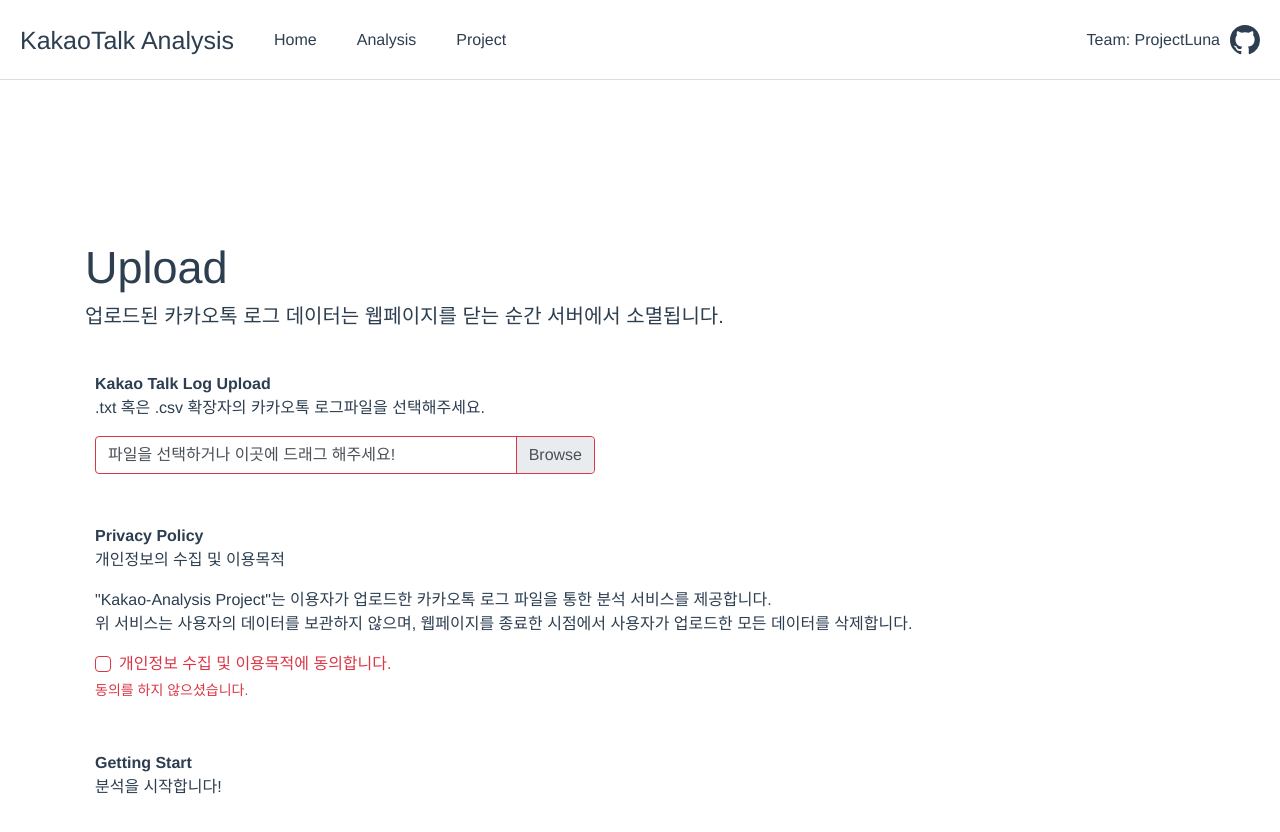
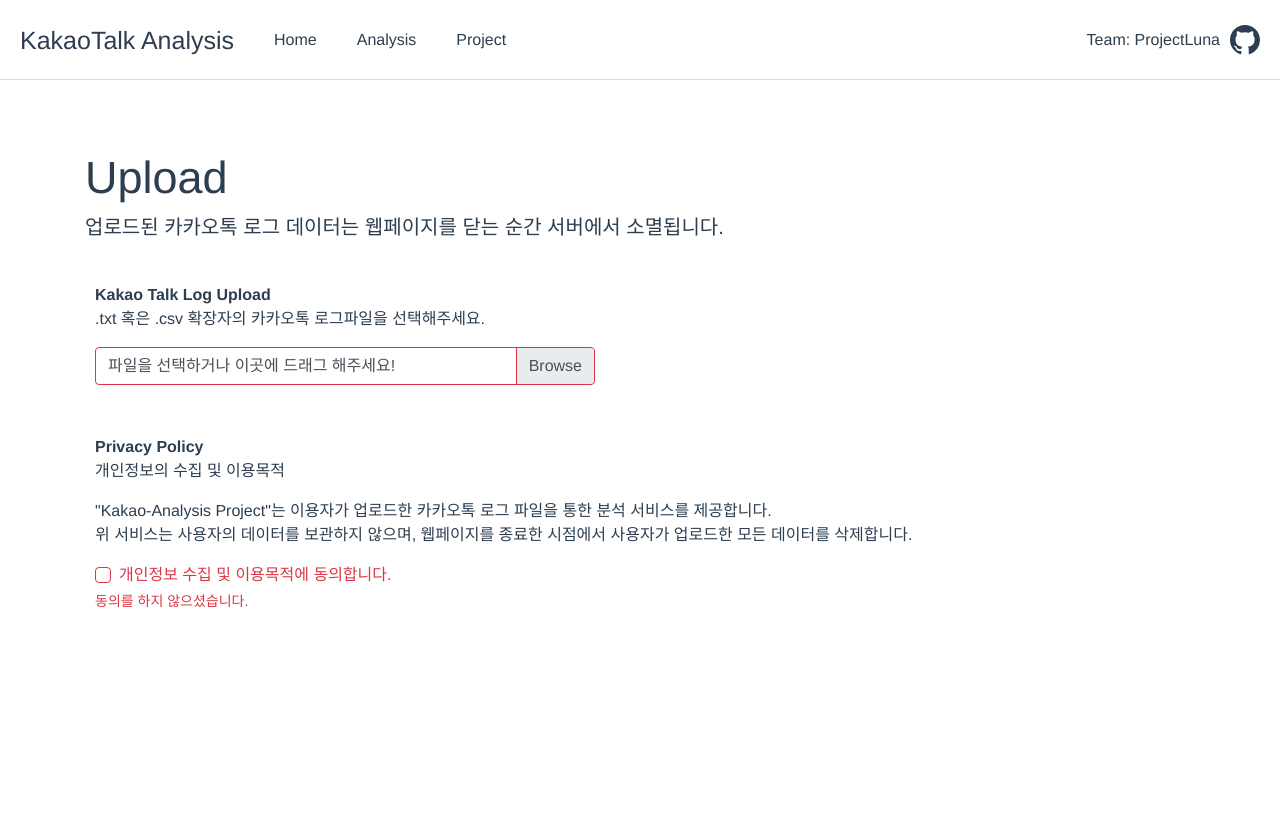
Before and after one commit to Public-Luna/Kakao-Analysis, a Vue app: page /#/upload in a window 1280 px wide. Shown: the top 832 px of the page. Built offline with nearby package versions, Linux system fonts and the light colour scheme.

Commit message:
upload design fin

```diff
--- a/src/views/Upload.vue
+++ b/src/views/Upload.vue
@@ -35,10 +35,13 @@
             <b-form-invalid-feedback :state="state">동의를 하지 않으셨습니다.</b-form-invalid-feedback>
           </b-form-checkbox-group>
         </div>
-        <div class="block">
-          <strong>Getting Start</strong>
-          <p>분석을 시작합니다!</p>
-        </div>
+        <transition name="fade">
+          <div class="block start" v-if="load">
+            <strong>Getting Start</strong>
+            <p>버튼을 누르면 분석센터로 이동합니다!</p>
+            <b-button v-on:click="onSubmit" variant="outline-dark" size="lg">Let's Start!!</b-button>
+          </div>
+        </transition>
       </div>
     </b-container>
     <b-container>
@@ -53,7 +56,7 @@
   #home {
     width: 100%;
     .section {
-      padding-top: 12%;
+      padding-top: 5%; /* 줄임 */
 
       &.left>* {
         text-align: left;
@@ -73,6 +76,13 @@
       }
     }
   }
+
+  .fade-enter-active, .fade-leave-active {
+    transition: opacity .5s;
+  }
+  .fade-enter, .fade-leave-to /* .fade-leave-active below version 2.1.8 */ {
+    opacity: 0;
+  }
 </style>
 
 <script>
@@ -90,6 +100,14 @@
     computed: {
       state() {
         return this.agree[0] == 'Y'
+      },
+      load() {
+        return this.agree[0] == 'Y' && this.file
+      }
+    },
+    methods: {
+      onSubmit() {
+        console.log(1)
       }
     }
   }
```
